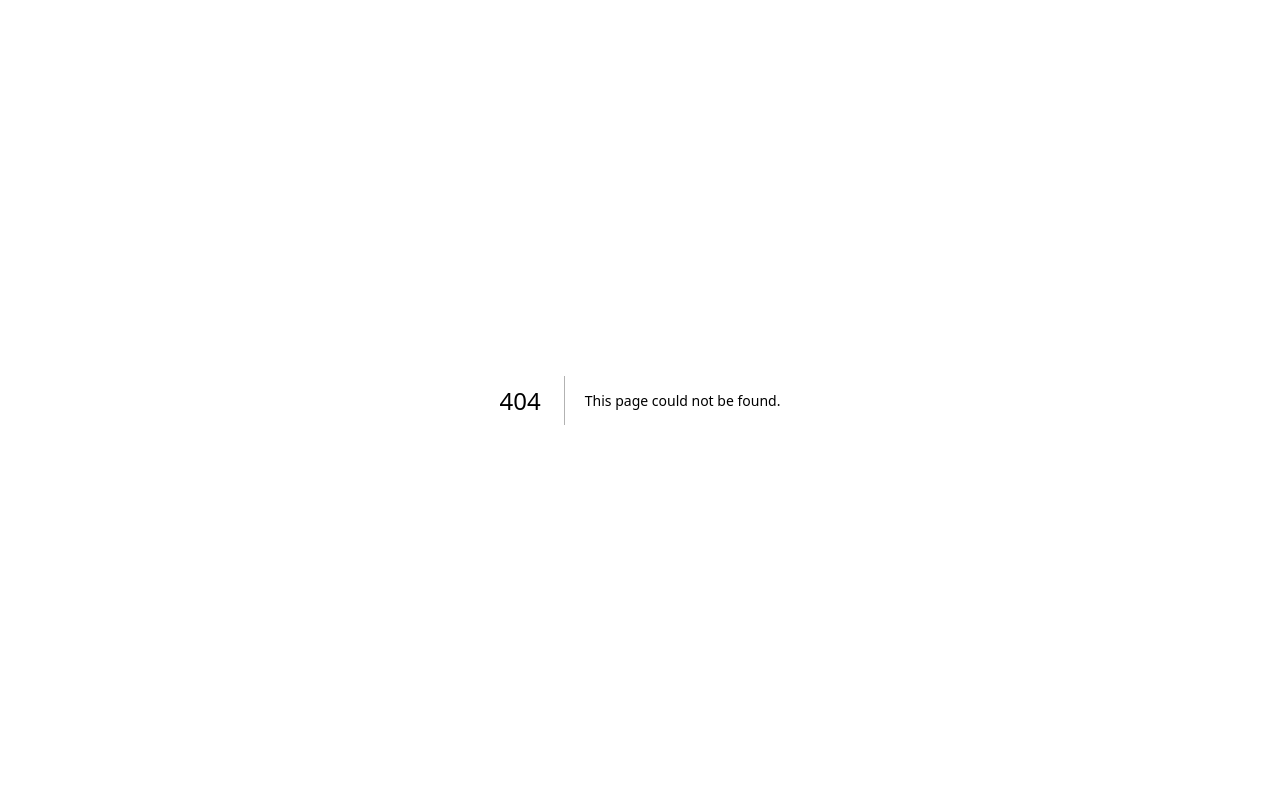
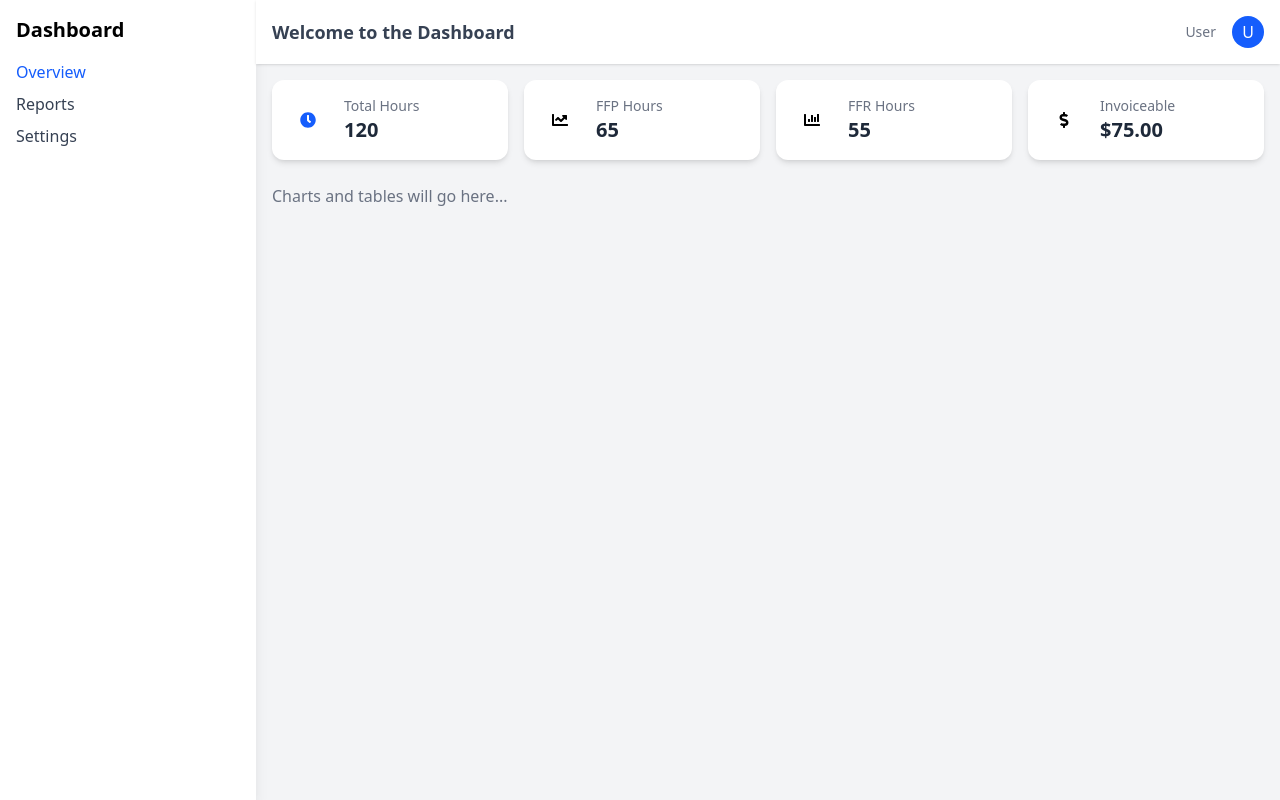
Before and after one commit to Nikolaviews/ert-replica, a Next.js app: page /dashboard in a window 1280 px wide. Before the commit this address had no page. Built offline with nearby package versions, Linux system fonts and the light colour scheme.

Commit message:
basic layout

```diff
--- a/package.json
+++ b/package.json
@@ -11,7 +11,8 @@
   "dependencies": {
     "next": "15.3.3",
     "react": "^19.0.0",
-    "react-dom": "^19.0.0"
+    "react-dom": "^19.0.0",
+    "react-icons": "^5.5.0"
   },
   "devDependencies": {
     "@eslint/eslintrc": "^3",
--- /dev/null
+++ b/src/components/cards/SummaryCard.tsx
@@ -0,0 +1,24 @@
+import { ReactNode } from 'react';
+
+interface SummaryCardProps {
+  title: string;
+  value: number | string;
+  icon?: ReactNode;
+  color?: string;
+}
+
+const SummaryCard = ({ title, value, icon, color = 'blue' }: SummaryCardProps) => {
+  return (
+    <div className="bg-white rounded-xl shadow-md p-4 flex items-center gap-4">
+      <div className={`p-3 rounded-full bg-${color}-100 text-${color}-600`}>
+        {icon}
+      </div>
+      <div>
+        <p className="text-sm text-gray-500">{title}</p>
+        <h2 className="text-xl font-bold text-gray-800">{value}</h2>
+      </div>
+    </div>
+  );
+};
+
+export default SummaryCard;
--- /dev/null
+++ b/src/layouts/MainLayout.tsx
@@ -0,0 +1,18 @@
+// src/layout/MainLayout.tsx
+import React from 'react';
+import Sidebar from './Sidebar';
+import Topbar from './Topbar';
+
+const MainLayout = ({ children }: { children: React.ReactNode }) => {
+  return (
+    <div className="flex h-screen bg-gray-100">
+      <Sidebar />
+      <div className="flex flex-col flex-1">
+        <Topbar />
+        <main className="p-4 overflow-y-auto">{children}</main>
+      </div>
+    </div>
+  );
+};
+
+export default MainLayout;
--- /dev/null
+++ b/src/layouts/Sidebar.tsx
@@ -0,0 +1,14 @@
+const Sidebar = () => {
+  return (
+    <aside className="w-64 bg-white shadow-lg p-4 hidden md:block">
+      <h2 className="text-xl font-bold mb-4">Dashboard</h2>
+      <ul className="space-y-2">
+        <li className="text-blue-600 font-medium">Overview</li>
+        <li className="text-gray-700">Reports</li>
+        <li className="text-gray-700">Settings</li>
+      </ul>
+    </aside>
+  );
+};
+
+export default Sidebar;
--- /dev/null
+++ b/src/layouts/Topbar.tsx
@@ -0,0 +1,13 @@
+const Topbar = () => {
+  return (
+    <header className="bg-white shadow p-4 flex justify-between items-center">
+      <h1 className="text-lg font-semibold text-gray-700">Welcome to the Dashboard</h1>
+      <div className="flex items-center gap-4">
+        <span className="text-sm text-gray-500">User</span>
+        <div className="w-8 h-8 bg-blue-600 rounded-full text-white flex items-center justify-center">U</div>
+      </div>
+    </header>
+  );
+};
+
+export default Topbar;
--- /dev/null
+++ b/src/pages/dashboard.tsx
@@ -0,0 +1,19 @@
+import MainLayout from '@/layouts/MainLayout';
+import SummaryCard from '@/components/cards/SummaryCard';
+import { FaClock, FaChartLine, FaChartBar, FaDollarSign } from 'react-icons/fa';
+
+const Dashboard = () => {
+    return (
+        <MainLayout>
+            <div className="grid grid-cols-1 sm:grid-cols-2 lg:grid-cols-4 gap-4 mb-6">
+                <SummaryCard title="Total Hours" value="120" icon={<FaClock />} color="blue" />
+                <SummaryCard title="FFP Hours" value="65" icon={<FaChartLine />} color="green" />
+                <SummaryCard title="FFR Hours" value="55" icon={<FaChartBar />} color="orange" />
+                <SummaryCard title="Invoiceable" value="$75.00" icon={<FaDollarSign />} color="teal" />
+            </div>
+            <p className="text-gray-500">Charts and tables will go here...</p>
+        </MainLayout>
+    );
+};
+
+export default Dashboard;
--- a/src/pages/index.tsx
+++ b/src/pages/index.tsx
@@ -1,7 +1,11 @@
+import { useEffect } from 'react';
+import { useRouter } from 'next/router';
+
 export default function Home() {
-  return (
-    <div className="flex items-center justify-center h-screen bg-gray-100">
-      <h1 className="text-4xl font-bold text-blue-600">Tailwind Setup is Working!</h1>
-    </div>
-  );
+  const router = useRouter();
+  useEffect(() => {
+    router.push('/dashboard');
+  }, [router]);
+
+  return null;
 }
```
Also changed, not shown: 1 other file (tests, documents, lock files or other folders).
